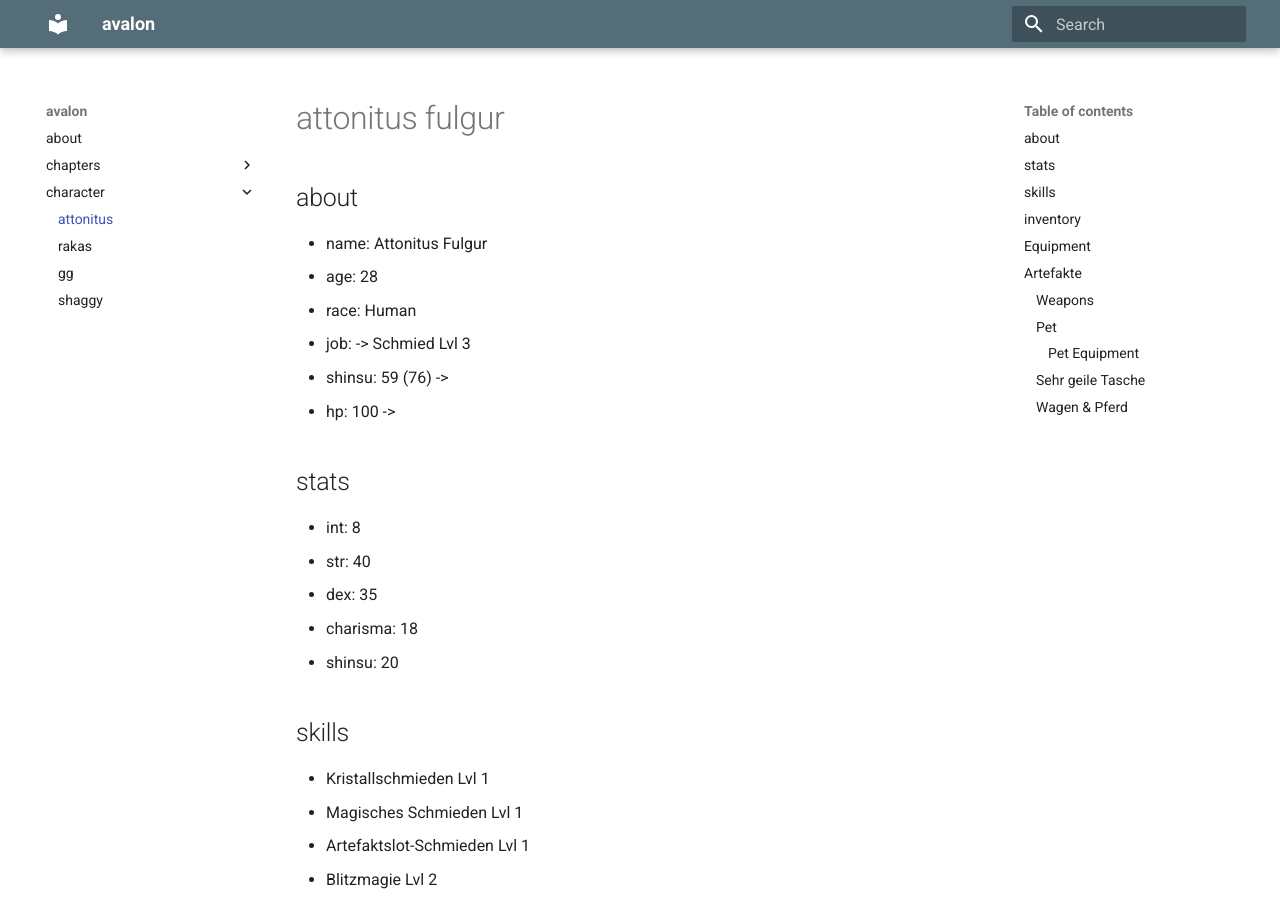
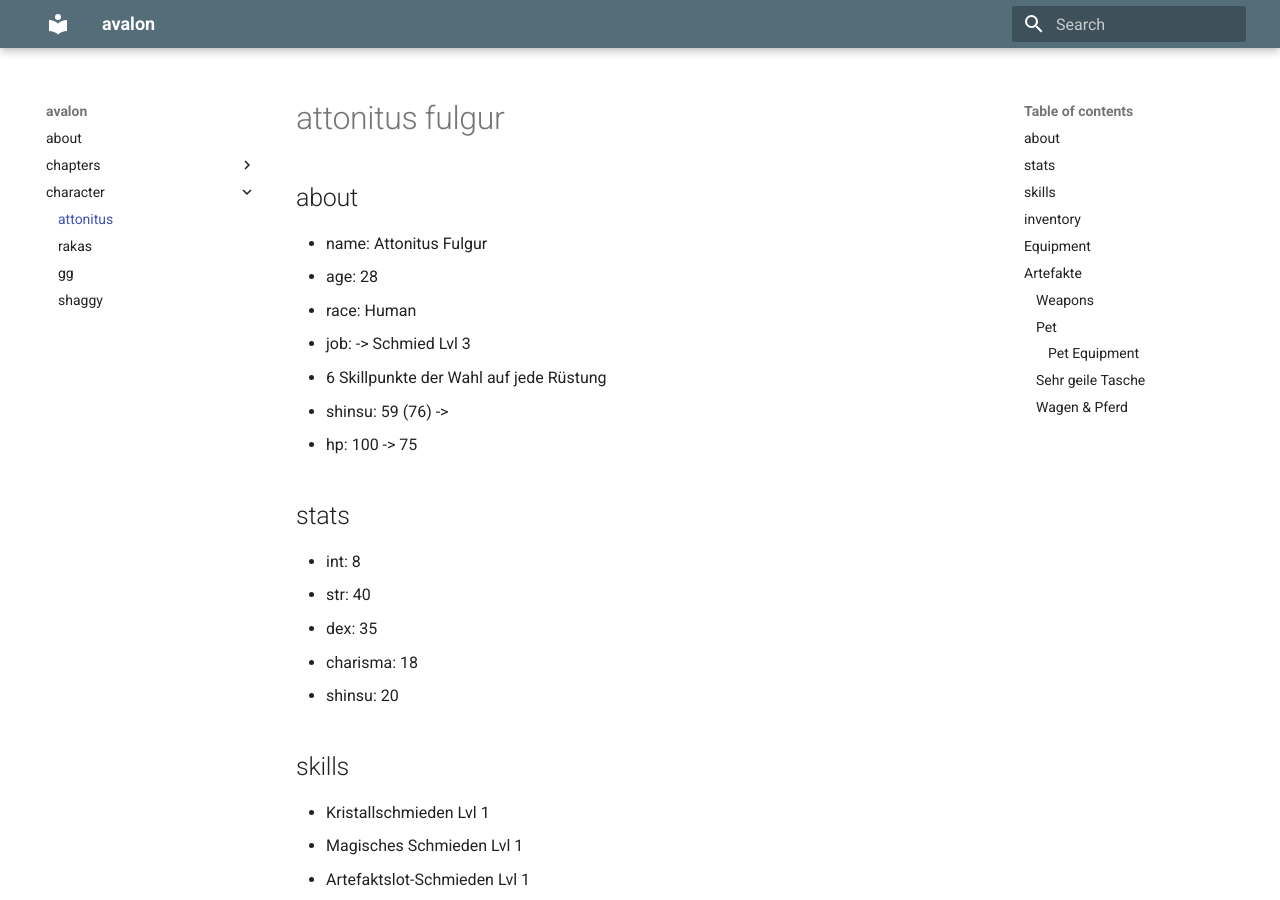
Before and after one commit to mkdocs-pnp/avalon, an MkDocs documentation site: the page built from docs/character/attonitus_fulgur.md, in a window 1280 px wide and 900 px high. Built offline with MkDocs 1.6.1 and Material for MkDocs 9.7.7, drawn with Linux system fonts in a browser that asks for light colours.

Commit message:
Update attonitus_fulgur.md

```diff
--- a/docs/character/attonitus_fulgur.md
+++ b/docs/character/attonitus_fulgur.md
@@ -6,8 +6,9 @@
 * age: 28
 * race: Human
 * job: -> Schmied Lvl 3
+  * 6 Skillpunkte der Wahl auf jede Rüstung
 * shinsu: 59 (76) ->
-* hp: 100 ->
+* hp: 100 -> 75
 
 ## stats
 
```
